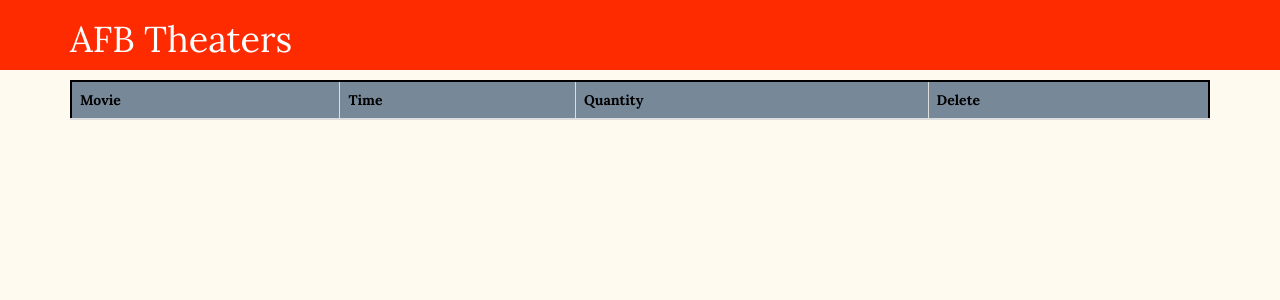
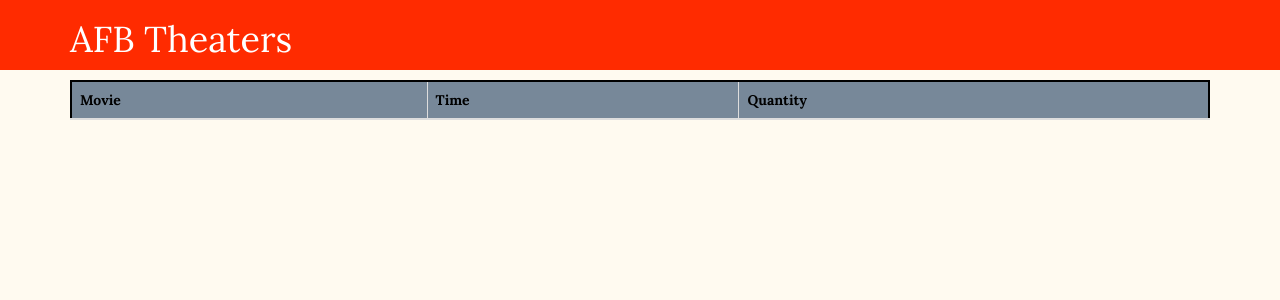
Before and after one commit to acope/CSE345_website, a PHP site: page /editReservation.php in a window 1280 px wide. Shown: the top 300 px of the page. Run offline with PHP 8.4, Linux system fonts and the light colour scheme; a user stored in the database is signed in; data comes from the database, SQL or seed files in the repository; tables that the repository leaves empty hold one stand-in row (values such as "Sample post"); lists and menus that the app fills with data are empty.

Commit message:
Removed "Delete" column from editReservation.php. Quantity replaced with textboxes.

```diff
--- a/php_helper/reservation_table.php
+++ b/php_helper/reservation_table.php
@@ -33,7 +33,7 @@
 <table class='table table-bordered movie-table'>
     <thead>
         <tr>
-            <th>Movie</th><th>Time</th><th>Quantity</th><th>Delete</th>
+            <th>Movie</th><th>Time</th><th>Quantity</th>
         </tr>
     </thread>
 
@@ -48,8 +48,7 @@
             echo "<tr>";
             echo "<td>$movieName[$i]</td>";
             echo "<td>$movieTime[$i]</td>";
-            echo"<td>$quantity[$i]</td>";
-            echo "<td>Delete</td>";
+            echo '<td><div class="form-item"><input type="text" name="quantity'.$i.'" required="required" value="'.$quantity[$i].'"></input> </div></td>';
             echo "</tr>";
         }
     ?>
```
